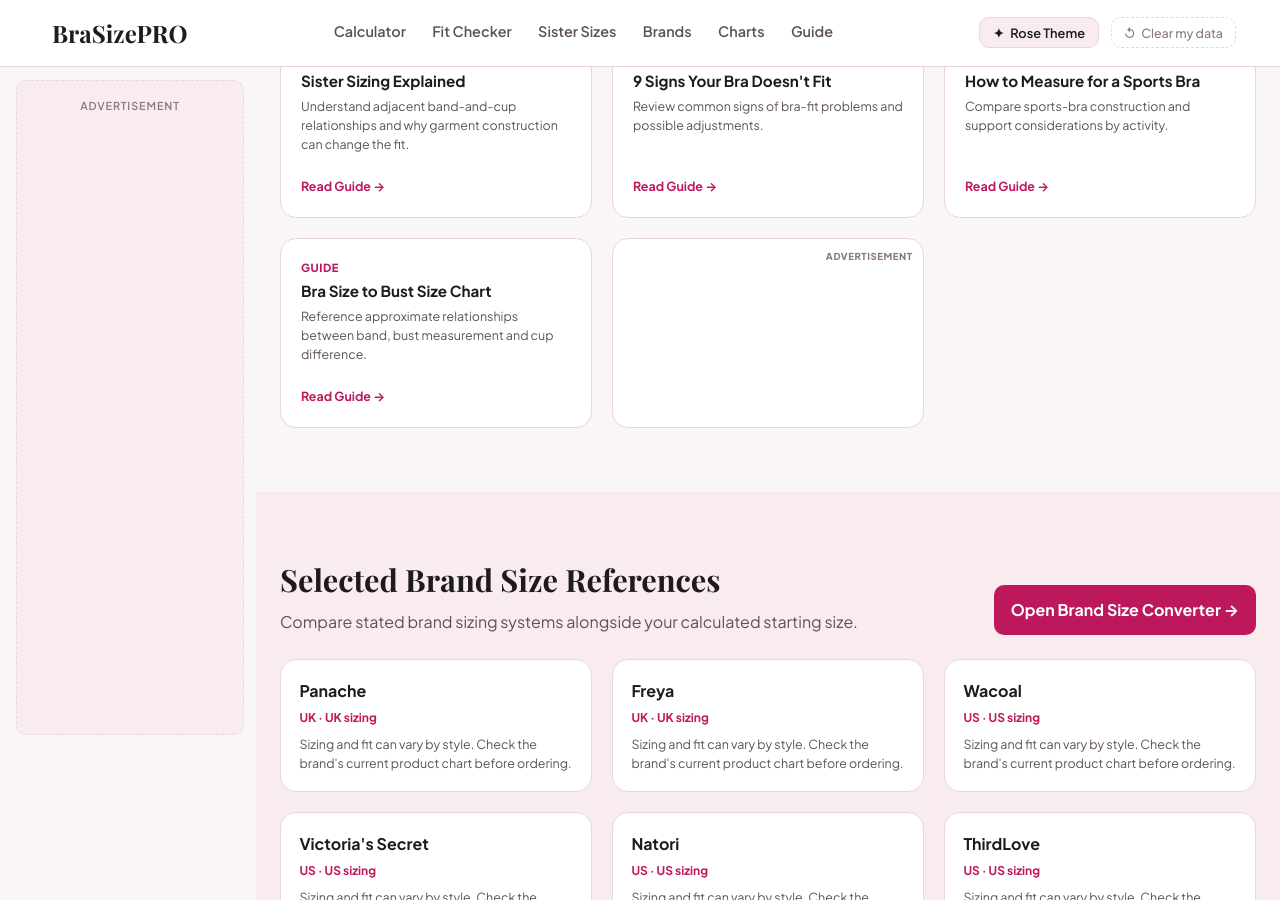
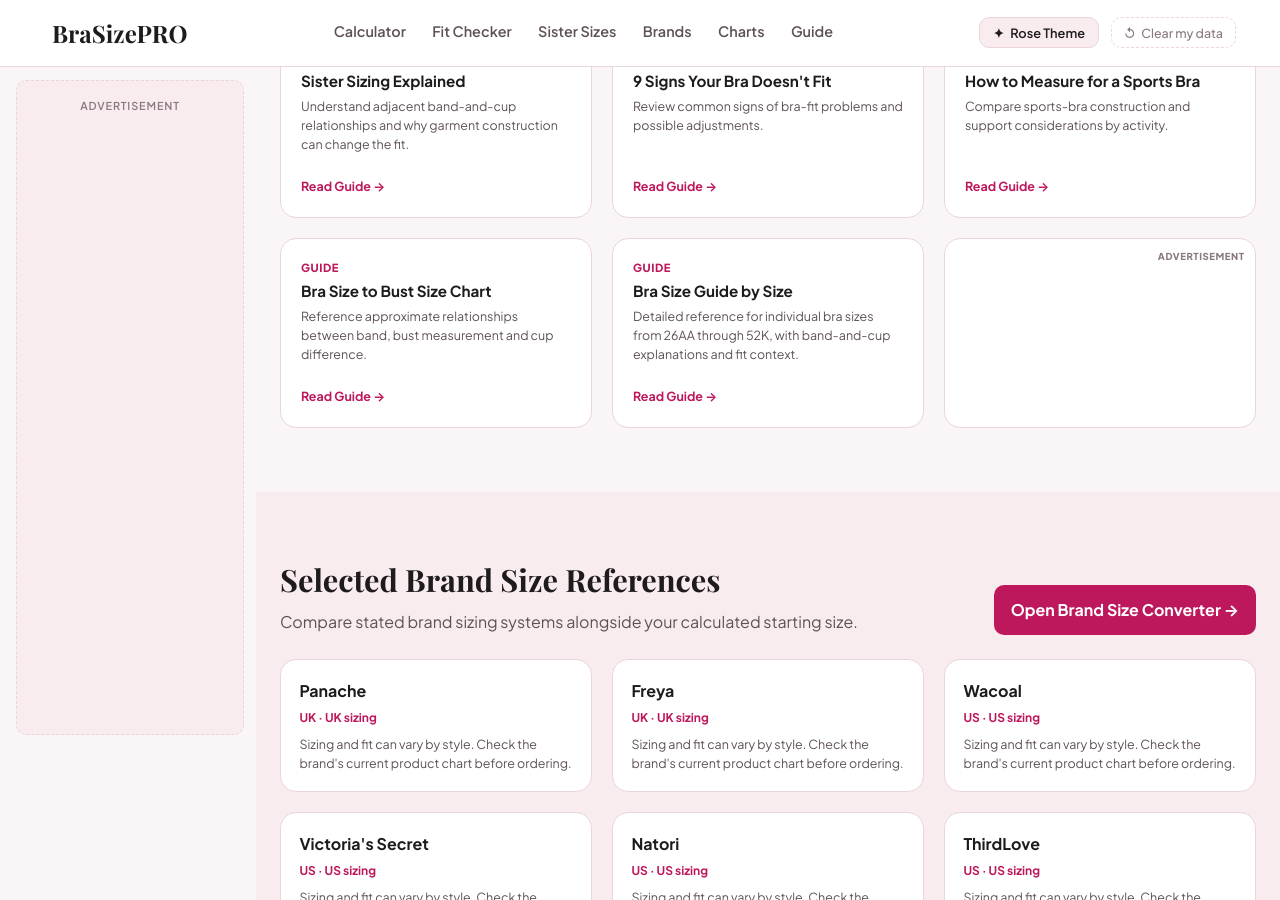
Before and after one commit to sharpedge74-cmyk/Bra-Size-Pro, a Jekyll site: the page built from index.html, in a window 1280 px wide and 900 px high, scrolled down 3045 px. Built offline with Jekyll 4.4.1, drawn with Linux system fonts in a browser that asks for light colours; some web fonts are replaced.

Commit message:
Add bra size guide to guide directory

```diff
--- a/_data/nav.yml
+++ b/_data/nav.yml
@@ -111,6 +111,10 @@
     url: "/bra-size-to-bust-size-chart"
     desc: "Reference approximate relationships between band, bust measurement and cup difference."
 
+  - title: "Bra Size Guide by Size"
+    url: "/bra-size-guide-by-size"
+    desc: "Detailed reference for individual bra sizes from 26AA through 52K, with band-and-cup explanations and fit context."
+
 legal:
   - title: "About Us"
     url: "/about"
```
